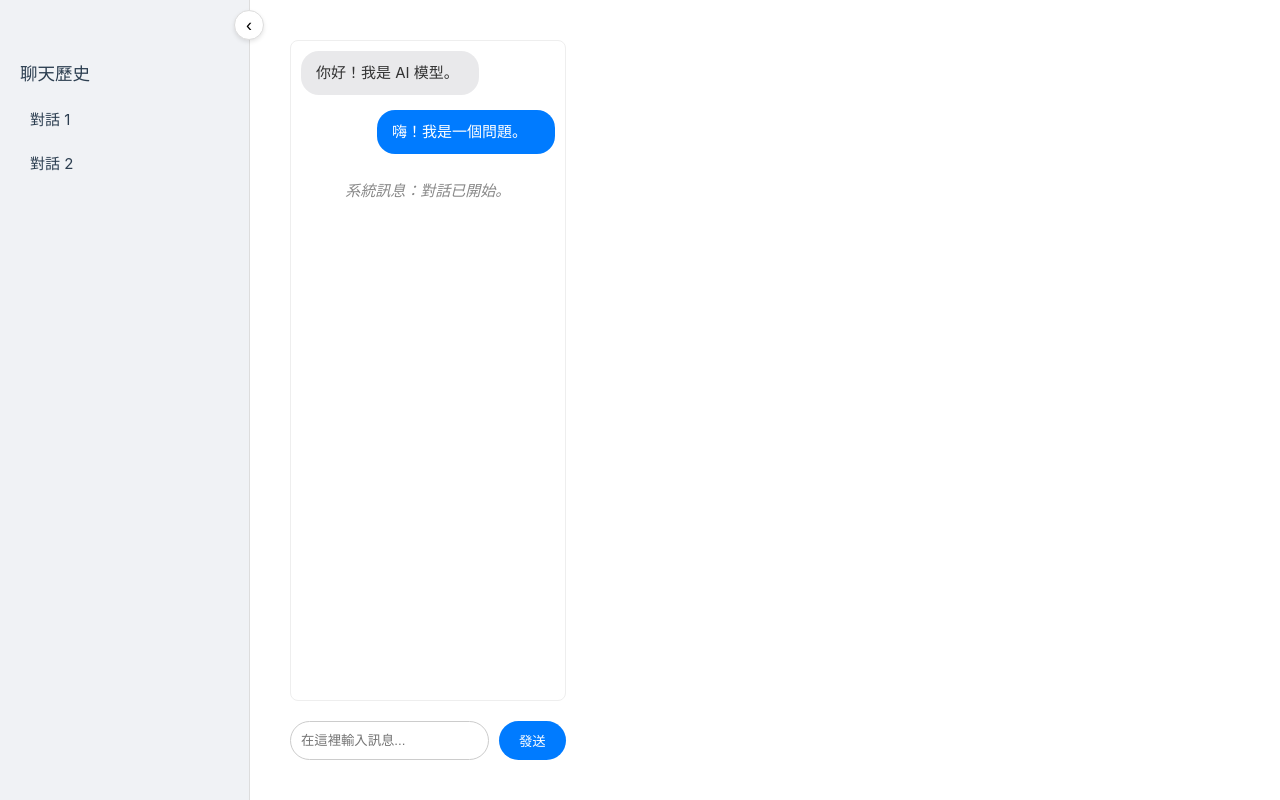
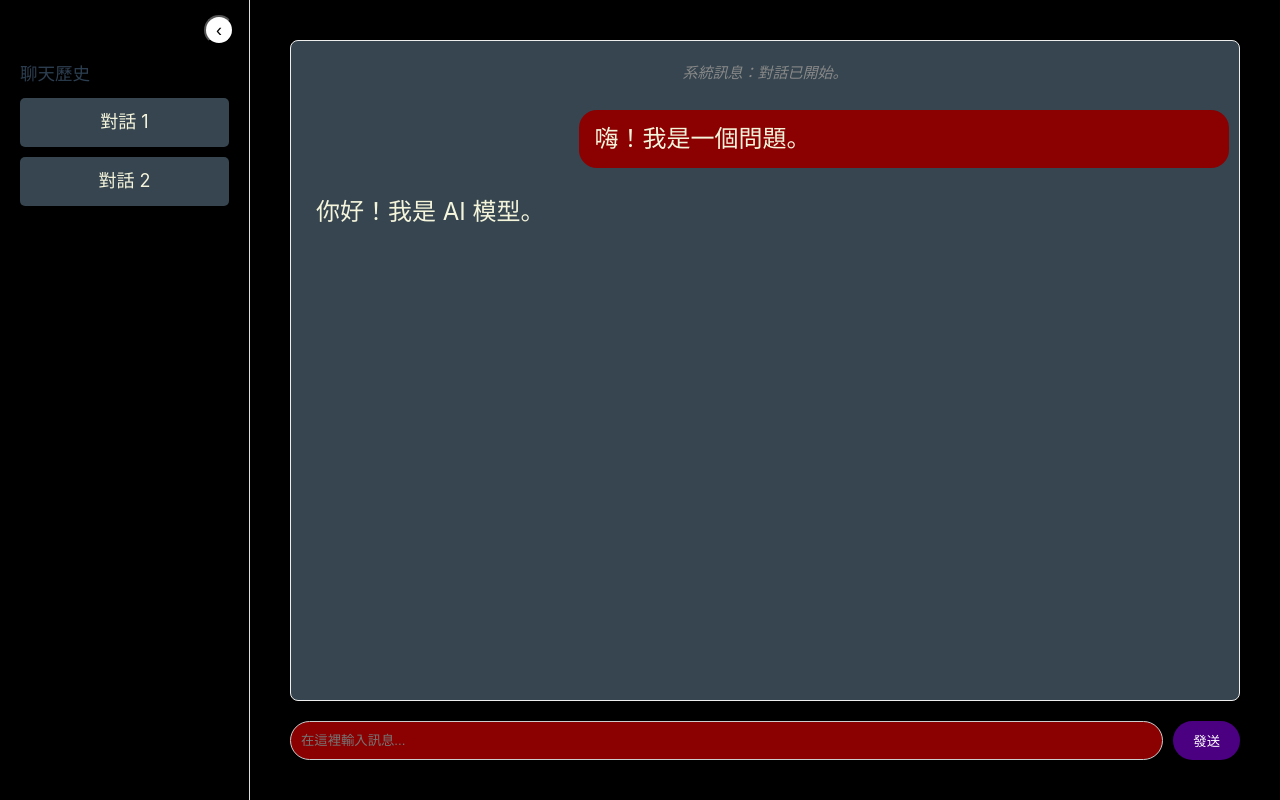
Before and after one commit to sauheiwong/trpg-vue-frontend, a Vue app: page / in a window 1280 px wide. Built offline with nearby package versions, Linux system fonts and the light colour scheme.

Commit message:
first commit

```diff
--- a/index.html
+++ b/index.html
@@ -5,6 +5,7 @@
     <link rel="icon" href="/favicon.ico">
     <meta name="viewport" content="width=device-width, initial-scale=1.0">
     <title>Vite App</title>
+    <link rel="stylesheet" href="/css/body.css">
   </head>
   <body>
     <div id="app"></div>
--- /dev/null
+++ b/public/css/body.css
@@ -0,0 +1,15 @@
+:root {
+  --background-color: #36454f;
+  --text-color: #f5f5dc;
+  --highlight1-color: #8b0000;
+  --highlight2-color: #4b0082;
+  --tips-color: #c0c0c0;
+  --border: 5px solid var(--tips-color);
+  --border-radius: 20px;
+  --transition: 0.5s ease-in-out;
+  --fast-transition: 0.25s ease-in-out;
+}
+
+body {
+  background-color: var(--background-color);
+}
--- a/src/App.vue
+++ b/src/App.vue
@@ -30,17 +30,21 @@ export default {
 };
 </script>
 
-<style scoped>
+<style>
+/* 全域佈局樣式 */
 #app-layout {
   display: flex;
-  height: 100vh;
+  height: 100vh; /* 讓佈局佔滿整個視窗高度 */
 }
+</style>
 
+<style scoped>
 .main-content {
   flex-grow: 1;
   padding: 20px;
   overflow-y: auto;
   display: flex;
   flex-direction: column;
+  min-width: 0; /* 防止內容過寬時 flex item 溢出 */
 }
 </style>
--- a/src/assets/main.css
+++ b/src/assets/main.css
@@ -1,66 +1,11 @@
 @import './base.css';
 
 /* App Layout */
-#app {
+
+#app-layout {
   display: flex;
+  background-color: black;
   height: 100vh;
-  max-width: 100%;
-  margin: 0;
-  padding: 0;
-}
-
-/* Sidebar Styles */
-.sidebar {
-  width: 250px;
-  background-color: #f0f2f5;
-  padding: 20px;
-  transition: width 0.3s ease;
-  position: relative;
-  border-right: 1px solid #ddd;
-}
-
-.sidebar.collapsed {
-  width: 60px;
-}
-
-.toggle-btn {
-  position: absolute;
-  top: 10px;
-  right: -15px;
-  width: 30px;
-  height: 30px;
-  border-radius: 50%;
-  background-color: #fff;
-  border: 1px solid #ddd;
-  cursor: pointer;
-  display: flex;
-  align-items: center;
-  justify-content: center;
-  font-size: 18px;
-  box-shadow: 0 2px 4px rgba(0,0,0,0.1);
-}
-
-.sidebar-content {
-  margin-top: 40px;
-}
-
-.sidebar-content h3 {
-  margin-bottom: 10px;
-}
-
-.sidebar-content ul {
-  list-style: none;
-  padding: 0;
-}
-
-.sidebar-content li {
-  padding: 10px;
-  cursor: pointer;
-  border-radius: 5px;
-}
-
-.sidebar-content li:hover {
-  background-color: #e0e0e0;
 }
 
 
@@ -70,7 +15,7 @@
   display: flex;
   flex-direction: column;
   padding: 20px;
-  background-color: #fff;
+  background-color: black;
 }
 
 .messages-container {
@@ -80,6 +25,7 @@
   border: 1px solid #eee;
   border-radius: 8px;
   margin-bottom: 20px;
+  background-color: var(--background-color);
 }
 
 /* Chat Message Styles */
@@ -92,16 +38,17 @@
 }
 
 .message-user {
-  background-color: #007bff;
-  color: white;
+  background-color: var(--highlight1-color);
+  color: var(--text-color);
   align-self: flex-end;
   margin-left: auto;
+  font-size: x-large;
 }
 
-.message-ai {
-  background-color: #e9e9eb;
-  color: #333;
+.message-assistant {
+  color: var(--text-color);
   align-self: flex-start;
+  font-size: x-large;
 }
 
 .message-system {
@@ -124,17 +71,21 @@
   border: 1px solid #ccc;
   border-radius: 20px;
   margin-right: 10px;
+  background-color: var(--highlight1-color);
+  color: var(--text-color);
 }
 
 .input-area button {
   padding: 10px 20px;
   border: none;
-  background-color: #007bff;
+   background-color: var(--highlight2-color);
+  transition: 0.5s ease-in-out;
   color: white;
   border-radius: 20px;
   cursor: pointer;
 }
 
 .input-area button:hover {
-  background-color: #0056b3;
+  background-color: var(--tips-color);
+  color: black
 }
--- a/src/components/ChatInterface.vue
+++ b/src/components/ChatInterface.vue
@@ -8,8 +8,8 @@
       />
     </div>
     <div class="input-area">
-      <input type="text" placeholder="在這裡輸入訊息..." />
-      <button>發送</button>
+      <input type="text" v-model="userMessage" placeholder="在這裡輸入訊息..." />
+      <button @click="sendMessage">發送</button>
     </div>
   </div>
 </template>
@@ -25,11 +25,57 @@ export default {
   data() {
     return {
       messages: [
-        { id: 1, text: '你好！我是 AI 模型。', sender: 'ai' },
-        { id: 2, text: '嗨！我是一個問題。', sender: 'user' },
-        { id: 3, text: '系統訊息：對話已開始。', sender: 'system' },
-      ],
+        { id: 1, content: '你好！我是 AI 模型。', role: 'assistant' },
+        { id: 2, content: '嗨！我是一個問題。', role: 'user' },
+        { id: 3, content: '系統訊息：對話已開始。', role: 'system' },
+      ].reverse(),
+      userMessage: "",
     };
   },
+  methods: {
+    async sendMessage(){
+      this.messages.push({
+        id: this.messages.length,
+        content: this.userMessage,
+        role: "user"
+      })
+      // fetch("http://localhost:4000/test/chat/685da04ea95ae213d4348b0b", {
+      //   method: "POST",
+      //   headers: {
+      //     "Content-Type": "application/json"
+      //   },
+      //   body: JSON.stringify({ message: this.userMessage })
+      // })
+      // .then(response => {
+      //   if(!response.ok){
+      //     return response.json().then(errorData => {
+      //       throw new Error(`HTTP Error. status: ${response.status}, message: ${errorData.message ||
+      //       "server error"}`)
+      //     })
+      //   }
+      //   return response.json()
+      // })
+      // .then(data => {
+      //   this.userMessage = ""
+      //   this.messages.push({
+      //     id: this.messages.length,
+      //     content: data.message,
+      //     role: "assistant"
+      //   })
+      // })
+      // .catch(error => {
+      //   console.error("fetch fail: ", error);
+      // })
+      const data = {
+        message: "test"
+      }
+      this.userMessage = ""
+      this.messages.push({
+        id: this.messages.length,
+        content: data.message,
+        role: "assistant"
+      })
+    }
+  }
 };
 </script>
--- a/src/components/ChatMessage.vue
+++ b/src/components/ChatMessage.vue
@@ -1,6 +1,6 @@
 <template>
   <div class="chat-message" :class="messageClass">
-    <p>{{ message.text }}</p>
+    <p>{{ message.content }}</p>
   </div>
 </template>
 
@@ -15,7 +15,7 @@ export default {
   },
   computed: {
     messageClass() {
-      return `message-${this.message.sender}`;
+      return `message-${this.message.role}`;
     },
   },
 };
--- a/src/components/Sidebar.vue
+++ b/src/components/Sidebar.vue
@@ -29,3 +29,80 @@ export default {
   },
 };
 </script>
+
+<style scoped>
+.sidebar {
+  width: 250px;
+  background-color: black;
+  transition: width 0.3s ease;
+  flex-shrink: 0; /* 防止側邊欄在視窗縮小時被壓縮 */
+  position: relative;
+  overflow-x: hidden; /* 收合時隱藏溢出的內容 */
+  box-sizing: border-box;
+  border-right: 1px solid #ddd;
+}
+
+.sidebar-content {
+  margin-top: 40px;
+}
+
+.sidebar-content h3 {
+  margin-bottom: 10px;
+}
+
+.sidebar-content ul {
+  list-style: none;
+  padding: 0;
+}
+
+.sidebar-content li {
+  color: var(--text-color);
+  background-color: var(--background-color);
+  padding: 10px;
+  cursor: pointer;
+  border-radius: 5px;
+  transition: var(--fast-transition);
+  display: flex;
+  justify-content: center;
+  margin: 10px 0px;
+  font-size: large;
+}
+
+.sidebar-content li:hover {
+  background-color: var(--highlight1-color);
+}
+
+.sidebar.collapsed {
+  width: 60px;
+}
+
+.sidebar-content {
+  padding: 20px;
+}
+
+.toggle-btn {
+  position: absolute;
+  top: 15px;
+  right: 15px;
+  width: 30px;
+  height: 30px;
+  font-size: 24px;
+  cursor: pointer;
+  padding: 0;
+  background-color: white;
+  border-radius: 50%;
+  cursor: pointer;
+  display: flex;
+  align-items: center;
+  justify-content: center;
+  font-size: 18px;
+  box-shadow: 0 2px 4px rgba(0,0,0,0.1);
+}
+
+.sidebar.collapsed .toggle-btn {
+  /* 在收合時將按鈕置中 */
+  left: 50%;
+  right: auto; /* 移除右側定位以避免衝突 */
+  transform: translateX(-50%);
+}
+</style>
```
